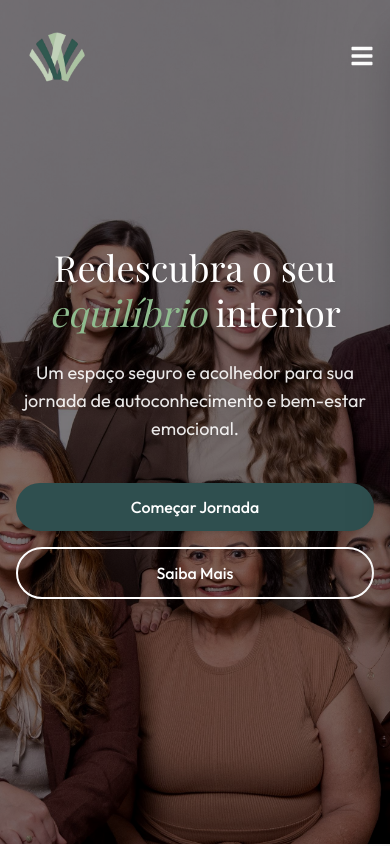
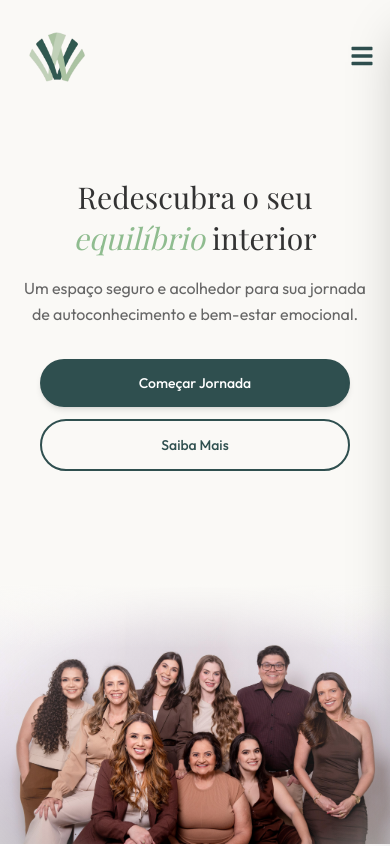
Before and after one commit to klsb122/vitaliza, a React (Vite) app: page / in a window 390 px wide. Shown: the top 846 px of the page. Built offline with nearby package versions, Linux system fonts and the light colour scheme; the HTML template or start-up script is replaced by a standard one; a web font is replaced by a local one.

Commit message:
feat: adiciona os componentes Hero e Navbar para a interface inicial do site.

```diff
--- a/src/components/Hero.tsx
+++ b/src/components/Hero.tsx
@@ -2,28 +2,28 @@ import equipe from '../assets/equipe.jpg';
 
 const Hero = () => {
   return (
+    <>
+      {/* Desktop: Layout original com background full */}
       <section
         id="home"
-      className="relative min-h-screen flex items-center justify-center"
+        className="relative min-h-screen hidden md:flex items-center justify-center"
         style={{
           backgroundImage: `url(${equipe})`,
           backgroundSize: 'cover',
-        backgroundPosition: 'center',
-        backgroundAttachment: 'fixed'
+          backgroundPosition: 'center top',
         }}
       >
-      {/* Overlay escuro para legibilidade do texto */}
         <div className="absolute inset-0 bg-black/50" />
 
-      <div className="container mx-auto px-4 md:px-8 relative z-10">
+        <div className="container mx-auto px-8 relative z-10">
           <div className="text-center max-w-3xl mx-auto animate-fade-in">
-          <h1 className="text-4xl md:text-6xl font-serif text-white mb-6 leading-tight drop-shadow-lg">
+            <h1 className="text-6xl font-serif text-white mb-6 leading-tight drop-shadow-lg">
               Redescubra o seu <span className="text-secondary italic">equilíbrio</span> interior
             </h1>
-          <p className="text-lg md:text-xl text-white/90 mb-10 max-w-lg mx-auto drop-shadow-md">
+            <p className="text-xl text-white/90 mb-10 max-w-lg mx-auto drop-shadow-md">
               Um espaço seguro e acolhedor para sua jornada de autoconhecimento e bem-estar emocional.
             </p>
-          <div className="flex flex-col sm:flex-row gap-4 justify-center">
+            <div className="flex flex-row gap-4 justify-center">
               <a href="#contato" className="bg-primary text-white px-8 py-3 rounded-full font-medium hover:bg-accent transition-all shadow-md hover:shadow-lg hover:-translate-y-1">
                 Começar Jornada
               </a>
@@ -34,6 +34,68 @@ const Hero = () => {
           </div>
         </div>
       </section>
+
+      {/* Mobile: Layout empilhado com foto integrada */}
+      <section
+        id="home-mobile"
+        className="md:hidden min-h-screen flex flex-col bg-[#FAF9F6]"
+      >
+        {/* Conteúdo de texto */}
+        <div className="flex-1 flex flex-col justify-center px-6 pt-24 pb-8">
+          <div className="text-center max-w-md mx-auto animate-fade-in">
+            <h1 className="text-3xl sm:text-4xl font-serif text-text mb-4 leading-snug">
+              Redescubra o seu <span className="text-secondary italic">equilíbrio</span> interior
+            </h1>
+            <p className="text-base text-light-text mb-8 max-w-sm mx-auto leading-relaxed">
+              Um espaço seguro e acolhedor para sua jornada de autoconhecimento e bem-estar emocional.
+            </p>
+            <div className="flex flex-col gap-3 px-4">
+              <a href="#contato" className="bg-primary text-white px-6 py-3.5 rounded-full font-medium hover:bg-accent transition-all shadow-md text-sm">
+                Começar Jornada
+              </a>
+              <a href="#sobre" className="border-2 border-primary text-primary px-6 py-3.5 rounded-full font-medium hover:bg-primary hover:text-white transition-all text-sm">
+                Saiba Mais
+              </a>
+            </div>
+          </div>
+        </div>
+
+        {/* Foto da equipe com fade integrado */}
+        <div className="relative w-full flex-shrink-0">
+          {/* Gradiente superior para integrar ao fundo */}
+          <div
+            className="absolute top-0 left-0 right-0 h-16 z-10 pointer-events-none"
+            style={{
+              background: 'linear-gradient(to bottom, #FAF9F6 0%, transparent 100%)'
+            }}
+          />
+
+          {/* Container da imagem com máscara de fade */}
+          <div
+            className="relative overflow-hidden"
+            style={{
+              maskImage: 'radial-gradient(ellipse 100% 90% at 50% 60%, black 50%, transparent 100%)',
+              WebkitMaskImage: 'radial-gradient(ellipse 100% 90% at 50% 60%, black 50%, transparent 100%)'
+            }}
+          >
+            <img
+              src={equipe}
+              alt="Equipe Vitaliza"
+              className="w-full h-auto object-cover object-top"
+              style={{ maxHeight: '60vh' }}
+            />
+          </div>
+
+          {/* Overlay sutil para suavizar */}
+          <div
+            className="absolute inset-0 pointer-events-none"
+            style={{
+              background: 'radial-gradient(ellipse at center bottom, transparent 30%, rgba(250, 249, 246, 0.3) 100%)'
+            }}
+          />
+        </div>
+      </section>
+    </>
   );
 };
 
--- a/src/components/Navbar.tsx
+++ b/src/components/Navbar.tsx
@@ -23,7 +23,7 @@ const Navbar = () => {
     <nav className={`fixed top-0 left-0 w-full z-50 transition-all duration-300 ${scrolled ? 'bg-white/95 backdrop-blur-md shadow-sm py-2' : 'bg-transparent py-4'}`}>
       <div className="container mx-auto px-4 md:px-8 flex justify-between items-center">
         <a href="#" className="flex items-center gap-2">
-          <img src={logo} alt="Vitaliza" className="h-20" />
+          <img src={logo} alt="Vitaliza" className={`transition-all duration-300 ${scrolled ? 'h-14' : 'h-20'}`} />
         </a>
 
         {/* Desktop Menu */}
@@ -37,7 +37,7 @@ const Navbar = () => {
 
         {/* Mobile Menu Button */}
         <button
-          className={`md:hidden text-2xl focus:outline-none transition-colors ${scrolled ? 'text-primary' : 'text-white'}`}
+          className={`md:hidden text-2xl focus:outline-none transition-colors ${ 'text-primary'}`}
           onClick={() => setIsOpen(!isOpen)}
         >
           {isOpen ? <FaTimes /> : <FaBars />}
```
Lines whose indentation alone changed are shown as unchanged.
